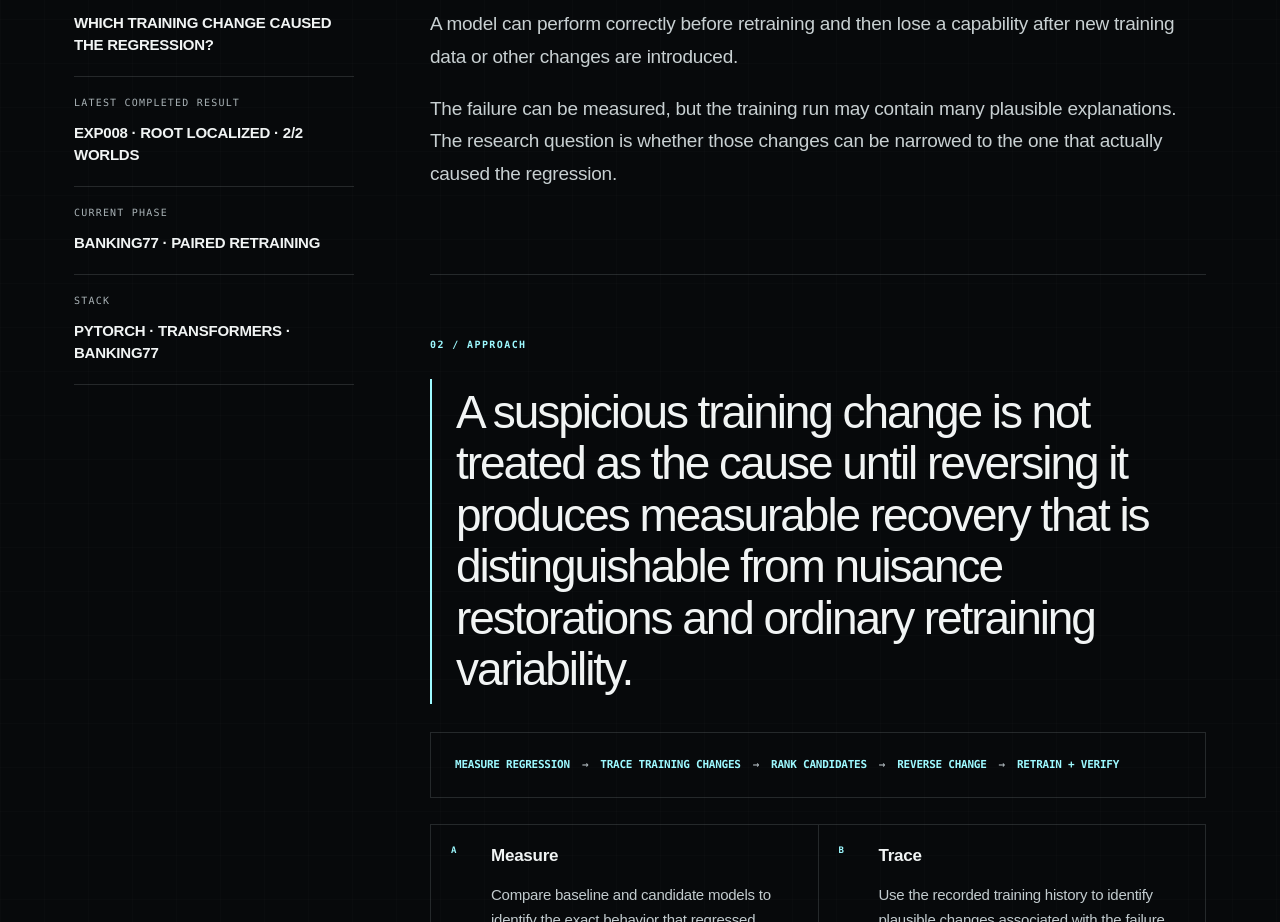
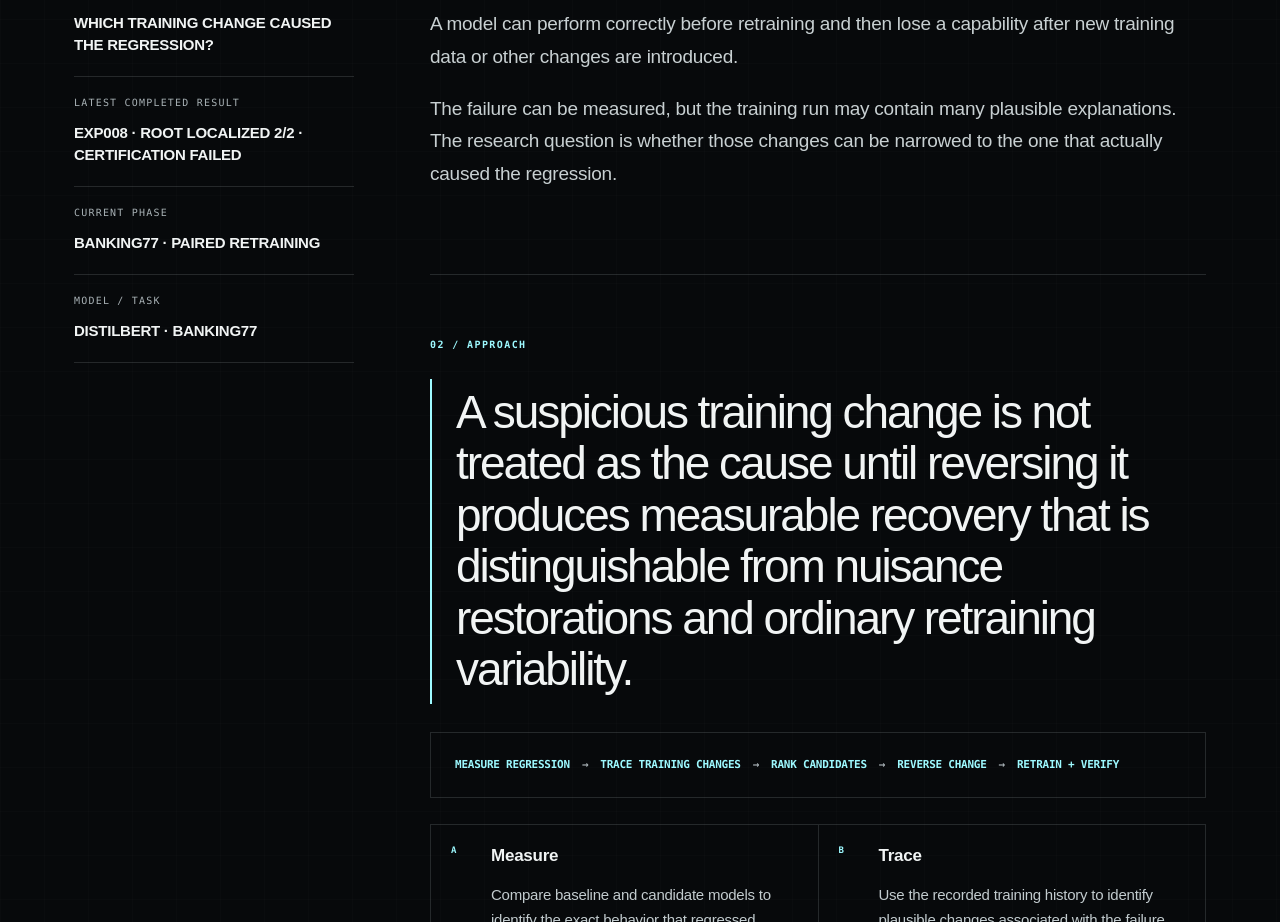
Before and after one commit to Kushrishi/kushrishi.com, a Next.js app: page /research/model-regression-forensics in a window 1280 px wide. Shown: the part 861-1783 px from the top of the page. Built offline with nearby package versions, Linux system fonts and the light colour scheme.

Commit message:
Clarify MRF research-page summary metadata

```diff
--- a/app/research/model-regression-forensics/page.tsx
+++ b/app/research/model-regression-forensics/page.tsx
@@ -124,7 +124,7 @@ export default function ResearchPage() {
 
           <div>
             <span>LATEST COMPLETED RESULT</span>
-            <strong>EXP008 · ROOT LOCALIZED · 2/2 WORLDS</strong>
+            <strong>EXP008 · ROOT LOCALIZED 2/2 · CERTIFICATION FAILED</strong>
           </div>
 
           <div>
@@ -133,8 +133,8 @@ export default function ResearchPage() {
           </div>
 
           <div>
-            <span>STACK</span>
-            <strong>PYTORCH · TRANSFORMERS · BANKING77</strong>
+            <span>MODEL / TASK</span>
+            <strong>DISTILBERT · BANKING77</strong>
           </div>
         </aside>
 
```
